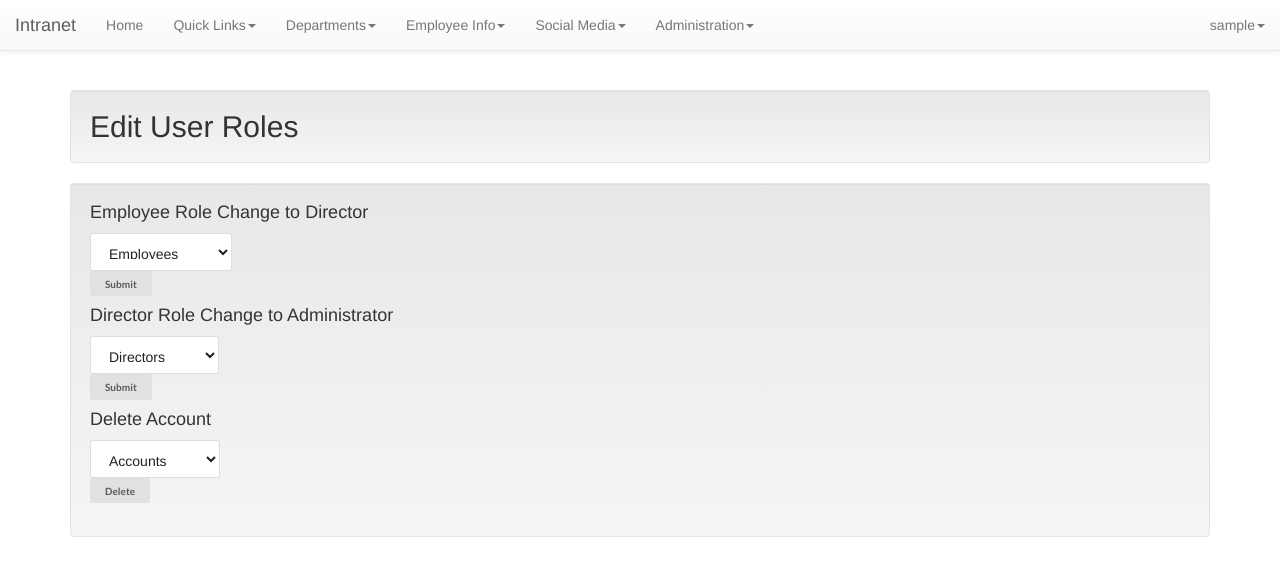
After one commit to BrandonTang/intranet, a Flask app: page /edituserroles in a window 1280 px wide. The commit adds this page. Shown: the top 576 px of the page. Run offline with Flask 2, Linux system fonts and the light colour scheme; a user stored in the database is signed in; tables that the repository leaves empty hold one stand-in row (values such as "Sample post"); some libraries are stand-ins or nearby versions.

Commit message:
Separated user roles into different page, fixed redirect error after profile edits

```diff
--- a/app/main/views.py
+++ b/app/main/views.py
@@ -487,26 +487,15 @@ def allowed_file(filename):
            filename.rsplit('.', 1)[1] in os.environ.get('ALLOWED_EXTENSIONS')
 
 
-@main.route('/profile', methods=['GET', 'POST'])
+@main.route('/edituserroles', methods=['GET', 'POST'])
 @login_required
-def profile():
+def edituserroles():
     """
-    Return the profile page of a user including the user's avatar, username, role,
-    email, number of comments, number of posts, and ability to upgrade user roles.
-
-    Users can edit their email, and avatar by uploading a image file.
+    Return a page with ability to uprade user roles.
 
     Only administrators can upgrade user roles.
     """
-    # user_id = User.query.filter_by(username=username).first()
-    # print user_id
     users = User.query.all()
-    user = current_user.username
-    role = current_user.role.name
-    email = current_user.email
-    posts = current_user.posts.count()
-    comments = current_user.comments.count()
-    avatar = current_user.avatar
     employees = []
     directors = []
     for eachuser in User.query.all():
@@ -514,19 +503,69 @@ def profile():
             employees.append(eachuser.username)
         elif eachuser.role.name == 'Director':
             directors.append(eachuser.username)
+        print employees
+        print directors
+    if request.method == 'POST':
+        selectemployee = request.form.getlist('select_employee')
+        print selectemployee
+        selectdirector = request.form.getlist('select_director')
+        print selectdirector
+        selectuser = request.form.getlist('select_account')
+        print selectuser
+        if len(selectuser) > 0:
+            selectuser = [r.encode('utf-8') for r in selectuser][0]
+        if ((len(selectemployee) < 1) and (len(selectdirector) < 1) and (len(selectuser) == 0)):
+            return render_template('edituserroles.html', users=users, employees=employees, directors=directors)
+        else:
+            for employee in selectemployee:
+                for user in User.query.all():
+                    if employee == user.username:
+                        user.role = Role.query.filter_by(permissions=14).first()
+                        flash('Employee role has been updated.')
+            for director in selectdirector:
+                for user in User.query.all():
+                    if director == user.username:
+                        user.role = Role.query.filter_by(permissions=0xff).first()
+                        flash('Director role has been updated.')
+            if len(selectuser) > 0:
+                for id in request.form.getlist('select_account'):
+                    account = User.query.get_or_404(id)
+                    db.session.delete(account)
+                    db.session.commit()
+                    flash('Account has been deleted.')
+            employees = []
+            directors = []
+            for eachuser in User.query.all():
+                if eachuser.role.name == 'Employee':
+                    employees.append(eachuser.username)
+                elif eachuser.role.name == 'Director':
+                    directors.append(eachuser.username)
+            return render_template('edituserroles.html', users=users, employees=employees, directors=directors)
+    return render_template('edituserroles.html', users=users, employees=employees, directors=directors)
+
+
+@main.route('/profile/<string:username>', methods=['GET', 'POST'])
+@login_required
+def profile(username):
+    """
+    Return the profile page of a user including the user's avatar, username, role,
+    email, number of comments, and number of posts.
+
+    Users can edit their email, and avatar by uploading a image file.
+    """
+    users = User.query.all()
+    user = User.query.filter_by(username=username).first().username
+    role = User.query.filter_by(username=username).first().role.name
+    email = User.query.filter_by(username=username).first().email
+    posts = User.query.filter_by(username=username).first().posts.count()
+    comments = User.query.filter_by(username=username).first().comments.count()
+    avatar = User.query.filter_by(username=username).first().avatar
     if request.method == 'POST':
         file = request.files['profile_picture']
         editusername = request.form.getlist('edit_username')
         if len(editusername) > 0:
             editusername = [r.encode('utf-8') for r in editusername][0]
-        selectemployee = request.form.getlist('select_employee')
-        selectdirector = request.form.getlist('select_director')
-        selectuser = request.form.getlist('select_account')
-        if len(selectuser) > 0:
-            selectuser = [r.encode('utf-8') for r in selectuser][0]
-        if ((len(selectemployee) < 1) and (len(selectdirector) < 1) and
-                (len(selectuser) == 0) and ((len(editusername) == 0) or (editusername == user)) and
-                (bool(file) == False)):
+        if (((len(editusername) == 0) or (editusername == user)) and (bool(file) == False)):
             return render_template('profile.html', user=user, users=users, role=role, email=email, posts=posts,
                                     comments=comments, avatar=avatar, employees=employees, directors=directors)
         else:
@@ -551,33 +590,10 @@ def profile():
                     flash('Username has been updated.')
                 else:
                     flash('Username is already taken. Please choose another username.')
-            for employee in selectemployee:
-                for user in User.query.all():
-                    if employee == user.username:
-                        user.role = Role.query.filter_by(permissions=14).first()
-                        flash('Employee role has been updated.')
-            for director in selectdirector:
-                for user in User.query.all():
-                    if director == user.username:
-                        user.role = Role.query.filter_by(permissions=0xff).first()
-                        flash('Director role has been updated.')
-            if len(selectuser) > 0:
-                for id in request.form.getlist('select_account'):
-                    account = User.query.get_or_404(id)
-                    db.session.delete(account)
-                    db.session.commit()
-                    flash('Account has been deleted.')
-            employees = []
-            directors = []
-            for eachuser in User.query.all():
-                if eachuser.role.name == 'Employee':
-                    employees.append(eachuser.username)
-                elif eachuser.role.name == 'Director':
-                    directors.append(eachuser.username)
-            return render_template('profile.html', user=user, users=users, role=role, email=email, posts=posts,
-                                    comments=comments, avatar=avatar, employees=employees, directors=directors)
+            return redirect(url_for('.profile', user=user, users=users, role=role, email=email, posts=posts,
+                                    comments=comments, avatar=avatar, username=editusername))
     return render_template('profile.html', user=user, users=users, role=role, email=email, posts=posts,
-                            comments=comments, avatar=avatar, employees=employees, directors=directors)
+                            comments=comments, avatar=avatar, username=username)
 
 
 @main.route('/edit/comment/<int:id>', methods=['GET', 'POST'])
--- a/app/static/css/styles.css
+++ b/app/static/css/styles.css
@@ -61,9 +61,9 @@ form li {
 	background: white;
 }
 
-.navbar-default {
-	background-color: #5f2da4;
-}
+/*.navbar-default .navbar-collapse {
+	background-color: #9b59b6;
+}*/
 
 .post-footer > a:hover {
     text-decoration: none;
--- /dev/null
+++ b/app/templates/edituserroles.html
@@ -0,0 +1,56 @@
+{% extends 'layouts/base.html' %}
+{% import "bootstrap/wtf.html" as wtf %}
+{% import "_macros.html" as macros %}
+
+{% block title %}Intranet - Edit User Role{% endblock %}
+
+{% block body %}
+<div class="well">
+    <h2>Edit User Roles</h2>
+</div>
+
+<div class="well">
+	<form name="input" class="form-horizontal" method="post">
+	{% if current_user.is_administrator or current_user.is_director %}
+    <h4>Employee Role Change to Director</h4>
+	    <select name="select_employee" class="ui compact selection dropdown">
+		    <option value="">Employees</option>
+			{% for employee in employees %}
+		    <option value="{{ employee }}">{{ employee }}</option>
+		    {% endfor %}
+	    </select>
+    <div id="requestButton" class="control-group">
+        <div>
+            <button type="submit" title="submit_employee_role" class="ui button">Submit</button>
+        </div>
+    </div>
+    {% endif %}
+	{% if current_user.is_administrator %}
+    <h4>Director Role Change to Administrator</h4>
+	    <select name="select_director" class="ui compact selection dropdown">
+		    <option value="">Directors</option>
+			{% for director in directors %}
+		    <option value="{{ director }}">{{ director }}</option>
+		    {% endfor %}
+	    </select>
+    <div id="requestButton" class="control-group">
+        <div>
+            <button type="submit" title="submit_director_role" class="ui button">Submit</button>
+        </div>
+    </div>
+    <h4>Delete Account</h4>
+        <select name="select_account" class="ui compact selection dropdown">
+            <option value="">Accounts</option>
+            {% for user in users %}
+            <option value="{{ user.id }}">{{ user.username }}</option>
+            {% endfor %}
+        </select>
+    <div id="requestButton" class="control-group">
+        <div>
+            <button type="submit" title="delete_account" class="ui button">Delete</button>
+        </div>
+    </div>
+    </form>
+	{% endif %}
+</div>
+{% endblock %}
--- a/app/templates/layouts/base.html
+++ b/app/templates/layouts/base.html
@@ -54,7 +54,7 @@
                     </button>
                     <a class="navbar-brand" href="{{ url_for('main.index') }}">Intranet</a>
                 </div>
-                <div id="navbar" class="navbar-collapse collapse">
+                <div class="navbar-collapse collapse">
                     <ul class="nav navbar-nav">
                         <li><a href="{{ url_for('main.index') }}">Home</a></li>
                         <li class="dropdown">
@@ -69,10 +69,10 @@
                         <li class="dropdown">
                             <a href="#" class="dropdown-toggle" data-toggle="dropdown">Departments<span class="caret"></span></a>
                             <ul class="dropdown-menu">
+                                <li><a href="http://www.nyc.gov/html/records/html/home/home.shtml">Department of Records</a></li>
+                                <li><a href="{{ url_for('main.lmt') }}">Labor Management Team</a></li>
                                 <li><a href="{{ url_for('main.mis') }}">Management and Information Services</a></li>
-                                <li><a href="{{ url_for('main.lmt') }}">Labor Management Team</a></li>
                                 <li><a href="{{ url_for('main.archives') }}">Municipal Archives</a></li>
-                                <li><a href="http://www.nyc.gov/html/records/html/home/home.shtml">Department of Records</a></li>
                                 <li><a href="http://egov.nycnet/dor/mrmd/index.html">Municipal Records Management Division</a></li>
                             </ul>
                         </li>
@@ -80,11 +80,11 @@
                             <a href="#" class="dropdown-toggle" data-toggle="dropdown">Employee Info<span class="caret"></span></a>
                             <ul class="dropdown-menu">
                                 <li><a href="{{ url_for('main.enfg') }}">Easy Not Found Generator</a></li>
+                                <li><a href="http://www1.nyc.gov/site/olr/index.page">Employee Benefits</a></li>
                                 <li><a href="{{ url_for('main.eeo') }}">Equal Employment Opportunity</a></li>
-                                <li><a href="{{ url_for('main.agencypolicies') }}">Policies and Procedures</a></li>
-                                <li><a href="http://www1.nyc.gov/site/olr/index.page">Employee Benefits</a></li>
                                 <li><a href="https://www.nycers.org/(S(m4z1oy554pem3oudryveam55))/index.aspx">NYCERS</a></li>
                                 <li><a href="http://www.nyc.gov/html/dcas/html/employees/psbhome.shtml">Personal Service Bulletins</a></li>
+                                <li><a href="{{ url_for('main.agencypolicies') }}">Policies and Procedures</a></li>
                             </ul>
                         </li>
                         <li class="dropdown">
@@ -109,7 +109,10 @@
                         <li class="dropdown">
                             <a href="#" class="dropdown-toggle" data-toggle="dropdown">{{ current_user.username }}<span class="caret"></span></a>
                             <ul class="dropdown-menu">
-                                <li><a href="{{ url_for('main.profile') }}">User Profile</a></li>
+                                <li><a href="{{ url_for('main.profile', username=current_user.username) }}">User Profile</a></li>
+                                {% if current_user.is_administrator %}
+                                <li><a href="{{ url_for('main.edituserroles') }}">User Roles</a></li>
+                                {% endif %}
                                 <li><a href="{{ url_for('auth.logout') }}">Log Out</a></li>
                             </ul>
                         </li>
```
Also changed, not shown: app/templates/profile.html (+10 -48 lines).
